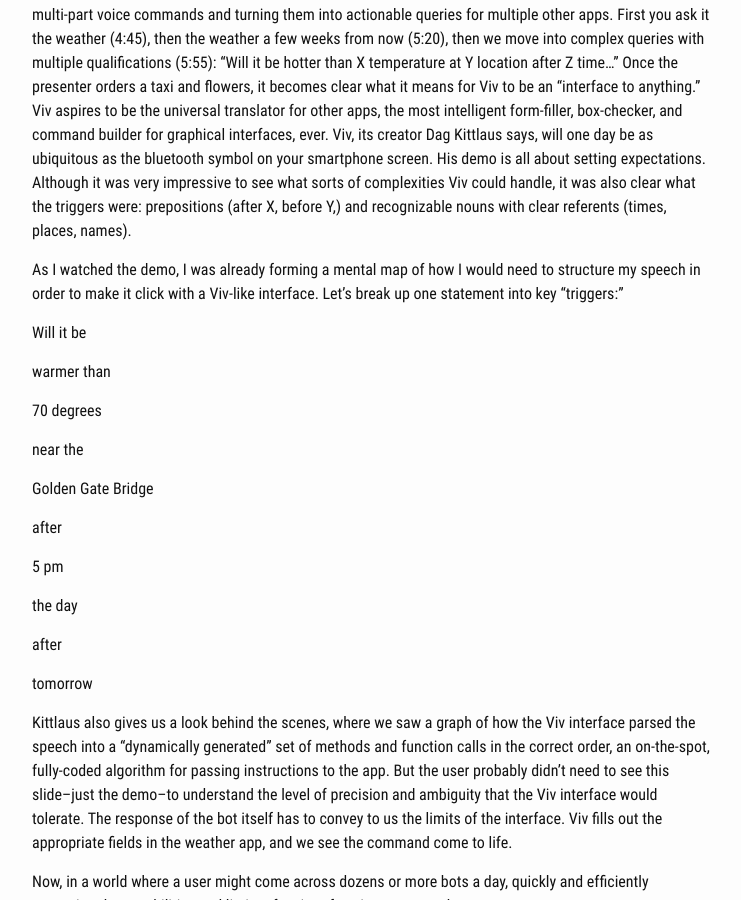
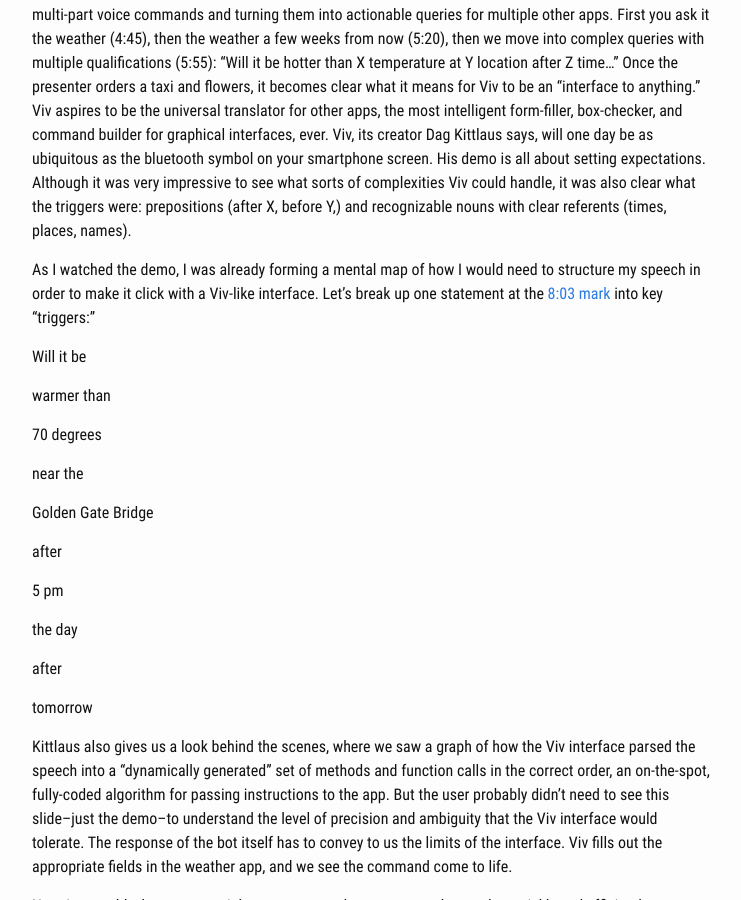
Before and after one commit to pbsugg/pbsugg.github.io, a Jekyll site: the page built from _posts/2016-08-03-future-of-chatbots.md, in a window 1280 px wide and 900 px high, scrolled down 1850 px. Shown: the whole window, without its empty margins (268-1009 px from the left). Built offline with Jekyll 4.4.1, drawn with Linux system fonts in a browser that asks for light colours.

Commit message:
add link to video at mark

```diff
--- a/_posts/2016-08-03-future-of-chatbots.md
+++ b/_posts/2016-08-03-future-of-chatbots.md
@@ -19,7 +19,7 @@
 
 In the [demo](https://techcrunch.com/2016/05/09/siri-creator-shows-off-first-public-demo-of-viv-the-intelligent-interface-for-everything/) that is part of Viv's unveiling, we basically get a system that is good at taking complicated, multi-part voice commands and turning them into actionable queries for multiple other apps.  First you ask it the weather (4:45), then the weather a few weeks from now (5:20), then we move into  complex queries with multiple qualifications (5:55): "Will it be hotter than X temperature at Y location after Z time..."  Once the presenter orders a taxi and flowers, it becomes clear what it means for Viv to be an "interface to anything."  Viv aspires to be the universal translator for other apps, the most intelligent form-filler, box-checker, and command builder for graphical interfaces, ever.  Viv, its creator Dag Kittlaus says, will one day be as ubiquitous as the bluetooth symbol on your smartphone screen.  His demo is all about setting expectations.  Although it was very impressive to see what sorts of complexities Viv could handle, it was also clear what the triggers were: prepositions (after X, before Y,) and recognizable nouns with clear referents (times, places, names).
 
-As I watched the demo, I was already forming a mental map of how I would need to structure my speech in order to make it click with a Viv-like interface.  Let's break up one statement into key "triggers:"
+As I watched the demo, I was already forming a mental map of how I would need to structure my speech in order to make it click with a Viv-like interface.  Let's break up one statement at the [8:03 mark](https://youtu.be/Rblb3sptgpQ?t=8m3s) into key "triggers:"
 
   Will it be
 
```
